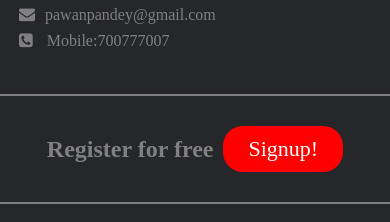
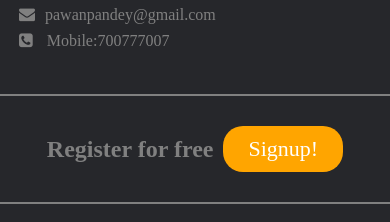
Before and after one commit to PawanPandey007/Practical-11, a plain HTML site: page index.html in a window 390 px wide. Shown: the part 1298-1520 px from the top of the page. Drawn offline with Linux system fonts and the light colour scheme.

Commit message:
Update style.css

```diff
--- a/css/style.css
+++ b/css/style.css
@@ -84,7 +84,7 @@ i
     text-decoration: none;
     display: inline-block;
     font-size: 22px;
-    background-color: red;
+    background-color: orange;
     border-radius: 20px;
     padding: 10px 25px;
     margin-left: 10px;
@@ -246,7 +246,7 @@ i
         text-decoration: none;
         display: inline-block;
         font-size: 22px;
-        background-color: red;
+        background-color: orange;
         border-radius: 20px;
         padding: 10px 25px;
         margin-left: 10px;
@@ -406,7 +406,7 @@ i
         text-decoration: none;
         display: inline-block;
         font-size: 22px;
-        background-color: red;
+        background-color: orange;
         border-radius: 20px;
         padding: 10px 25px;
         margin-left: 10px;
```
